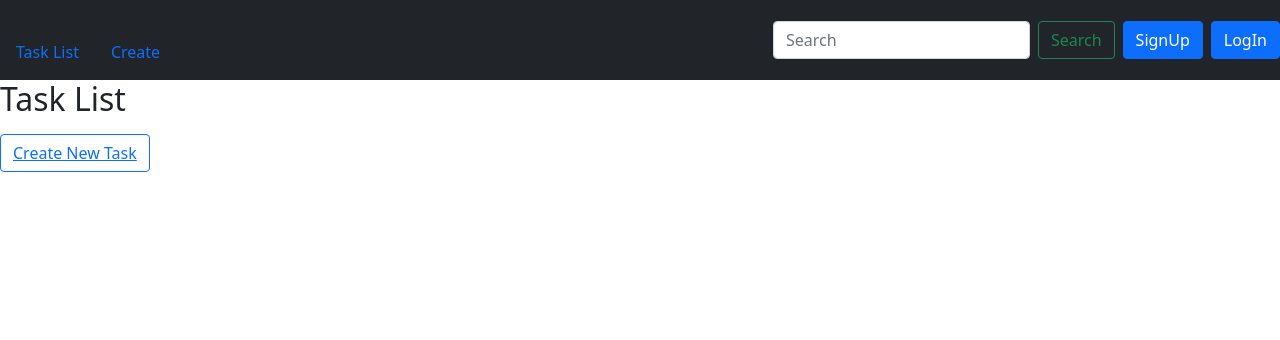
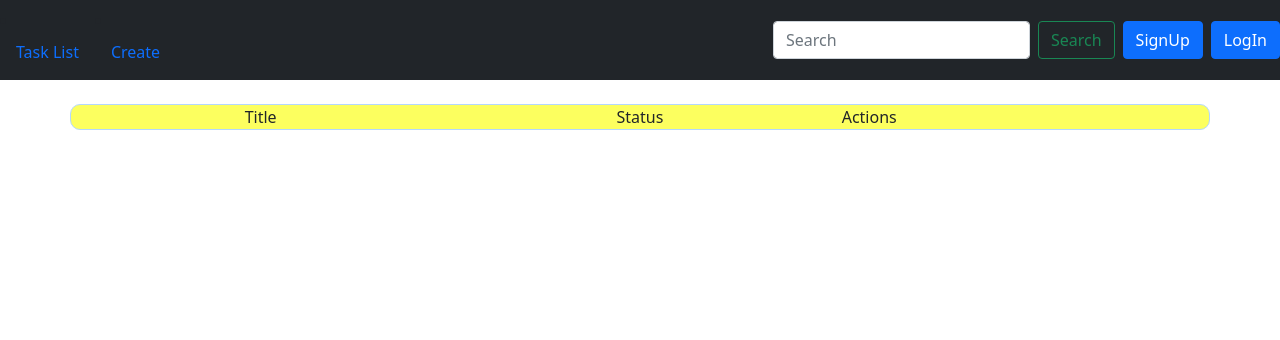
Before and after one commit to bhaveshbaldaniya8850/TODO_Application, a Django app: page / in a window 1280 px wide. Shown: the top 340 px of the page. Run offline with Django 5.2, Linux system fonts and the light colour scheme; data that the repository does not hold is empty.

Commit message:
UI changes

```diff
--- a/algobulls_todo/todo_app/templates/todo_app/task_detail.html
+++ b/algobulls_todo/todo_app/templates/todo_app/task_detail.html
@@ -9,7 +9,7 @@
     <p><strong>Title:</strong> {{ task.title }}</p>
     <p><strong>Description:</strong> {{ task.description }}</p>
     <p><strong>Due Date:</strong> {{ task.due_date }}</p>
-    <p><strong>Status:</strong> {{ task.get_status_display }}</p>
+    <p><strong>Status:</strong> {{ task.status }}</p>
     <!-- Add more details as needed -->
 
     <!-- Link to go back to the task list -->
--- a/algobulls_todo/todo_app/templates/todo_app/task_list.html
+++ b/algobulls_todo/todo_app/templates/todo_app/task_list.html
@@ -148,9 +148,39 @@
     </nav>
 
 
-    <h2>Task List</h2>
+    {% comment %} <h2>Task List</h2> {% endcomment %}
+    <br>
+    {% comment %} <button type="button" class="btn btn-outline-primary"><a href="{% url 'create_task' %}">Create New Task</a></button><br><br> {% endcomment %}
+    <div class="container text-center">
+      <div class="row" style="background-color: #fcff5f;border:  1px solid #b3d7ff; border-radius: 10px;">
+        <div class="col col-lg-4">
+          <p1>Title</p1>
+        </div>
+        <div class="col col-lg-4">
+          Status
+        </div>
+        <div class="col-md-auto">
+          Actions
+        </div>
+    </div>
 
-    <!-- Display existing tasks -->
+      {% for task in tasks %}
+      <div class="row" style="background-color: #cce5ff;border:  1px solid #b3d7ff; border-radius: 10px;">
+          <div class="col col-lg-4">
+            <p1>{{ task.title }} </p1>
+          </div>
+          <div class="col col-lg-4">
+            {{ task.status }}
+          </div>
+          <div class="col-md-auto">
+            (<a href="{% url 'view_task' task.id %}">View</a>)
+            (<a href="{% url 'update_task' task.id %}">Edit</a>)
+            (<a href="{% url 'delete_task' task.id %}">Delete</a>)
+          </div>
+      </div>
+      {% endfor %}
+  </div>
+    {% comment %} <!-- Display existing tasks -->
     <ul>
         {% for task in tasks %}
             <li>
@@ -160,9 +190,8 @@
                 (<a href="{% url 'delete_task' task.id %}">Delete</a>)
             </li>
         {% endfor %}
-    </ul>
+    </ul> {% endcomment %}
 
     <!-- Link to create a new task -->
-    <button type="button" class="btn btn-outline-primary"><a href="{% url 'create_task' %}">Create New Task</a></button>
 </body>
 </html>
```
